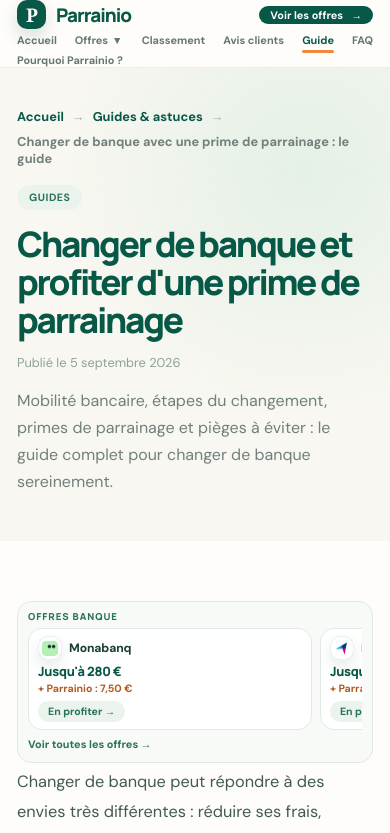
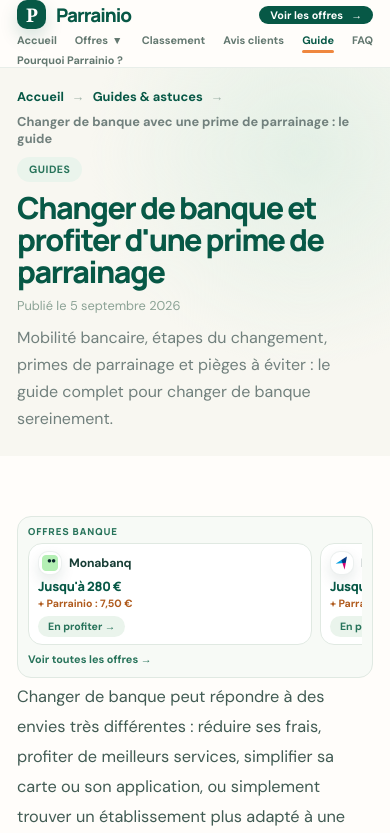
Before and after one commit to parrainio/parrainio, a Next.js app: page /blog/changer-de-banque-prime-parrainage in a window 390 px wide. Shown: the top 833 px of the page. Built offline with nearby package versions, Linux system fonts and the light colour scheme.

Commit message:
Compacte les titres des articles du Guide

```diff
--- a/app/blog/[slug]/page.module.css
+++ b/app/blog/[slug]/page.module.css
@@ -3,15 +3,15 @@
 .page h1,.page h2,.page h3,.page p { margin-top:0; }
 .page h1 em,.page h2 em { color:var(--orange); font-style:normal; }
 
-.hero { padding:54px 0 54px; background:radial-gradient(circle at 78% 22%,#e4f0e6 0,rgba(228,240,230,.5) 26%,transparent 50%),var(--cream); }
-.breadcrumb { display:flex; flex-wrap:wrap; align-items:center; gap:8px; margin-bottom:18px; font-size:.8rem; }
+.hero { padding:26px 0 30px; background:radial-gradient(circle at 78% 22%,#e4f0e6 0,rgba(228,240,230,.5) 26%,transparent 50%),var(--cream); }
+.breadcrumb { display:flex; flex-wrap:wrap; align-items:center; gap:8px; margin-bottom:10px; font-size:.8rem; }
 .breadcrumb a { color:var(--green); font-weight:700; text-decoration:none; }
 .breadcrumb a:hover { text-decoration:underline; text-underline-offset:3px; }
 .breadcrumb span { color:#9fb2a7; }
 .breadcrumb strong { color:var(--muted); font-weight:700; }
-.categoryPill { display:inline-block; margin-bottom:16px; padding:6px 12px; border-radius:999px; background:#eaf4ec; color:#27735a; font-size:.66rem; font-weight:800; letter-spacing:.05em; text-transform:uppercase; }
-.hero h1 { margin-bottom:14px; color:var(--green); font-family:"Manrope",Arial,sans-serif; font-size:clamp(2rem,4.4vw,3.4rem); font-weight:800; letter-spacing:-.065em; line-height:1.08; }
-.articleDates { margin-bottom:16px; color:#8ca396; font-size:.8rem; }
+.categoryPill { display:inline-block; margin-bottom:10px; padding:6px 12px; border-radius:999px; background:#eaf4ec; color:#27735a; font-size:.66rem; font-weight:800; letter-spacing:.05em; text-transform:uppercase; }
+.hero h1 { margin-bottom:8px; color:var(--green); font-family:"Manrope",Arial,sans-serif; font-size:clamp(1.95rem,7vw,2.15rem); font-weight:800; letter-spacing:-.05em; line-height:1.06; }
+.articleDates { margin-bottom:10px; color:#8ca396; font-size:.8rem; }
 .lead { max-width:720px; margin-bottom:0; color:var(--muted); font-size:1rem; line-height:1.7; }
 
 .section { padding:56px 0 64px; background:#fffdfa; }
@@ -72,13 +72,19 @@
 .secondaryButton { display:inline-flex; align-items:center; padding:15px 8px; color:var(--green); font-size:.84rem; font-weight:800; text-decoration:none; }
 .secondaryButton:hover { text-decoration:underline; text-underline-offset:4px; }
 
+@media (min-width:941px) {
+  /* Desktop : titre dominant mais compact — 3.2rem fixe : les longs titres
+     restent sur 2 lignes (au-delà, ils passent à 3 lignes et regonflent le hero). */
+  .hero h1 { font-size:3.2rem; line-height:1.05; }
+}
+
 @media (max-width:760px) {
   .relatedGrid { grid-template-columns:1fr; }
 }
 @media (max-width:620px) {
   .container { width:min(100% - 34px,860px); }
-  .hero { padding:40px 0 46px; }
-  .hero h1 { font-size:clamp(1.9rem,9vw,2.6rem); }
+  .hero { padding:20px 0 24px; }
+  .hero h1 { font-size:clamp(1.9rem,7.2vw,2.15rem); }
   .section { padding:44px 0 52px; }
   .ctaSection { padding-bottom:60px; }
   .ctaCard { align-items:flex-start; flex-direction:column; }
```
